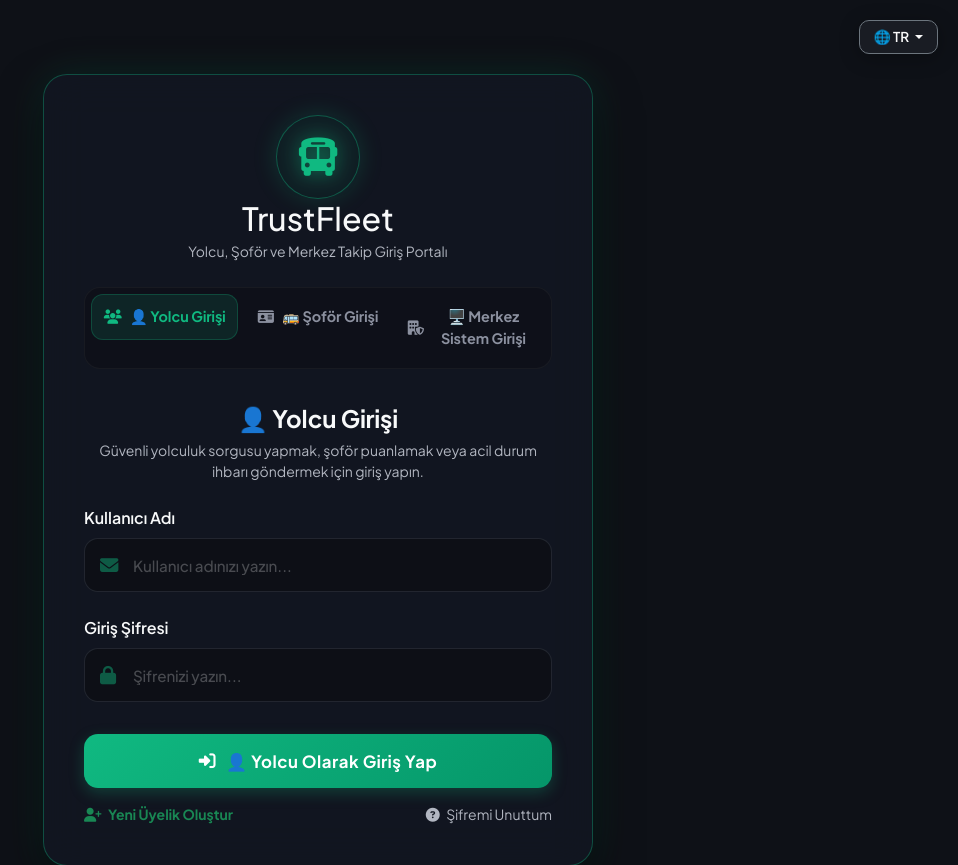
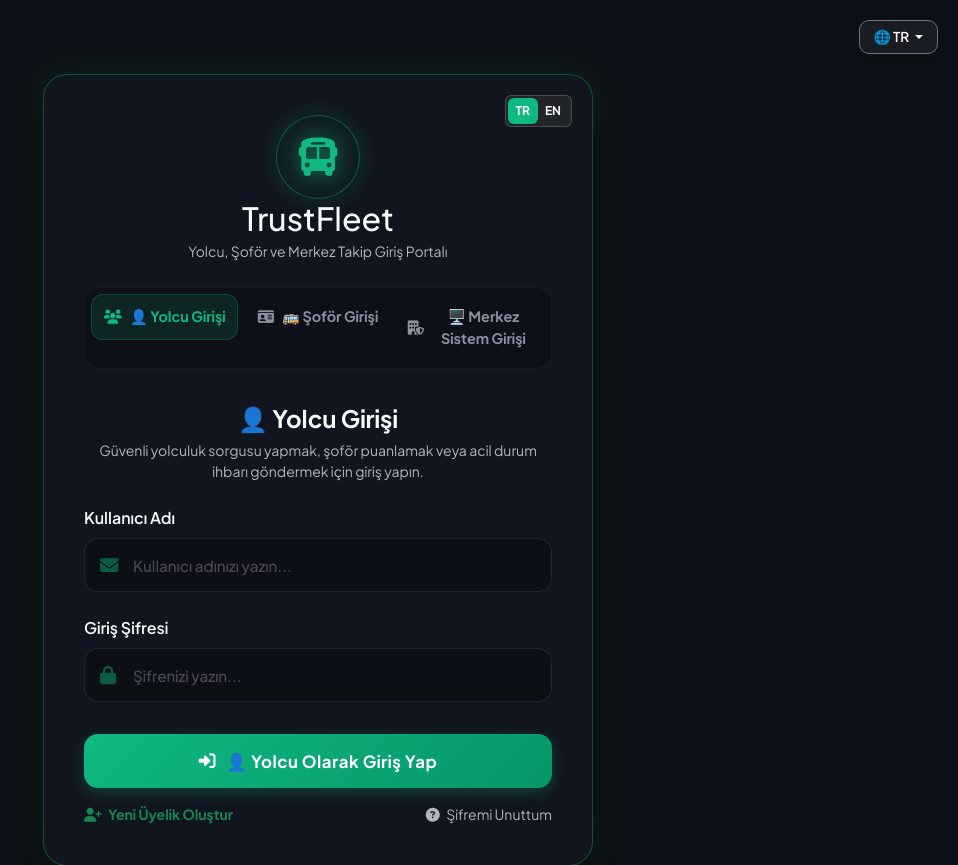
Before and after one commit to AhmetCol11/-Trust-fleet, a Flask app: template app/templates/login.html in a window 1280 px wide. Shown: the top 865 px of the page, without its empty margins (322-1280 px from the left). Run offline with Flask 3, Linux system fonts and the light colour scheme; the template is opened without the code that fills it, so the values that code supplies are empty.

Commit message:
Style premium TR/EN switcher directly inside login card with dynamic color theme highlighting

```diff
--- a/app/templates/login.html
+++ b/app/templates/login.html
@@ -348,6 +348,14 @@
 </style>
 
 <div class="login-container" id="loginCard">
+    <!-- Local Language Selector for Login Card -->
+    <div class="local-lang-selector" style="position: absolute; top: 20px; right: 20px; z-index: 100;">
+        <div class="btn-group btn-group-sm rounded bg-dark border border-secondary border-opacity-50" role="group" style="padding: 2px;">
+            <button type="button" id="btnLangTR" class="btn btn-sm py-1 px-2 text-light border-0 fw-bold" onclick="changeLanguage('tr')" style="font-size: 0.75rem; border-radius: 6px; transition: all 0.2s ease;">TR</button>
+            <button type="button" id="btnLangEN" class="btn btn-sm py-1 px-2 text-light border-0 fw-bold" onclick="changeLanguage('en')" style="font-size: 0.75rem; border-radius: 6px; transition: all 0.2s ease;">EN</button>
+        </div>
+    </div>
+
     <div class="logo-outer-wrapper">
         <div class="logo-container">
             <i class="fa-solid fa-bus logo-icon"></i>
@@ -569,10 +577,46 @@
             updateTheme(activeTab.id);
         }
 
+        // Language Toggle active state highlighter
+        function highlightActiveLang(lang) {
+            const tr = document.getElementById('btnLangTR');
+            const en = document.getElementById('btnLangEN');
+            if (!tr || !en) return;
+
+            // Get active card theme to match color!
+            let activeColor = '#f59e0b'; // Driver Amber default
+            if (loginCard.classList.contains('theme-yolcu')) {
+                activeColor = '#10b981'; // Passenger Emerald
+            } else if (loginCard.classList.contains('theme-admin')) {
+                activeColor = '#06b6d4'; // Admin Cyan
+            }
+
+            if (lang === 'tr') {
+                tr.style.background = activeColor;
+                tr.style.color = '#0e1117';
+                en.style.background = 'transparent';
+                en.style.color = 'rgba(255, 255, 255, 0.6)';
+            } else {
+                en.style.background = activeColor;
+                en.style.color = '#0e1117';
+                tr.style.background = 'transparent';
+                tr.style.color = 'rgba(255, 255, 255, 0.6)';
+            }
+        }
+
+        // Listen to changes
+        window.addEventListener('languageChanged', function(e) {
+            highlightActiveLang(e.detail.lang);
+        });
+
+        // Initial load highlight
+        highlightActiveLang(window.currentLanguage);
+
         // Set dynamic listeners for tab switch transitions
         tabButtons.forEach(btn => {
             btn.addEventListener('shown.bs.tab', function (event) {
                 updateTheme(event.target.id);
+                highlightActiveLang(window.currentLanguage);
             });
         });
     });
```
